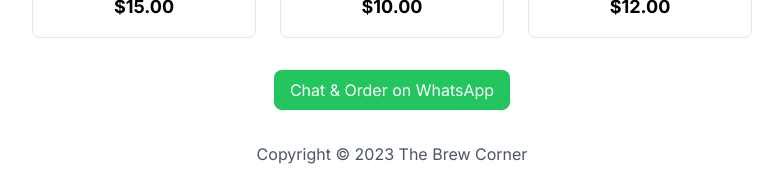
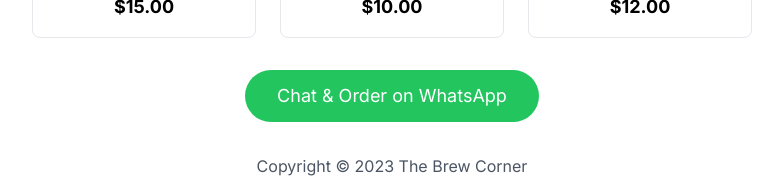
Before and after one commit to vicarb/mock-lead-gen, a Next.js app: page / in a window 1280 px wide. Shown: the part 864-1042 px from the top of the page, without its empty margins (248-1031 px from the left). Built offline with nearby package versions, Linux system fonts and the light colour scheme.

Commit message:
updated cta button layout

```diff
--- a/components/Landing/Landing.tsx
+++ b/components/Landing/Landing.tsx
@@ -48,9 +48,10 @@ export default function Landing() {
       </section>
 
       <section className="text-center mb-8">
-        <a href={whatsappLink} target="_blank" rel="noopener noreferrer" className="inline-block bg-green-500 text-white py-2 px-4 rounded-lg hover:bg-green-600">
-          Chat & Order on WhatsApp
-        </a>
+      <a href={whatsappLink} target="_blank" rel="noopener noreferrer" className="inline-block bg-green-500 text-white py-3 px-8 text-lg rounded-full hover:bg-green-600 focus:ring-4 focus:ring-green-300 focus:ring-opacity-50 transition duration-300 ease-in-out transform hover:-translate-y-1 hover:scale-110">
+      Chat & Order on WhatsApp
+    </a>
+
       </section>
 
       <footer className="text-center text-gray-600">
```
